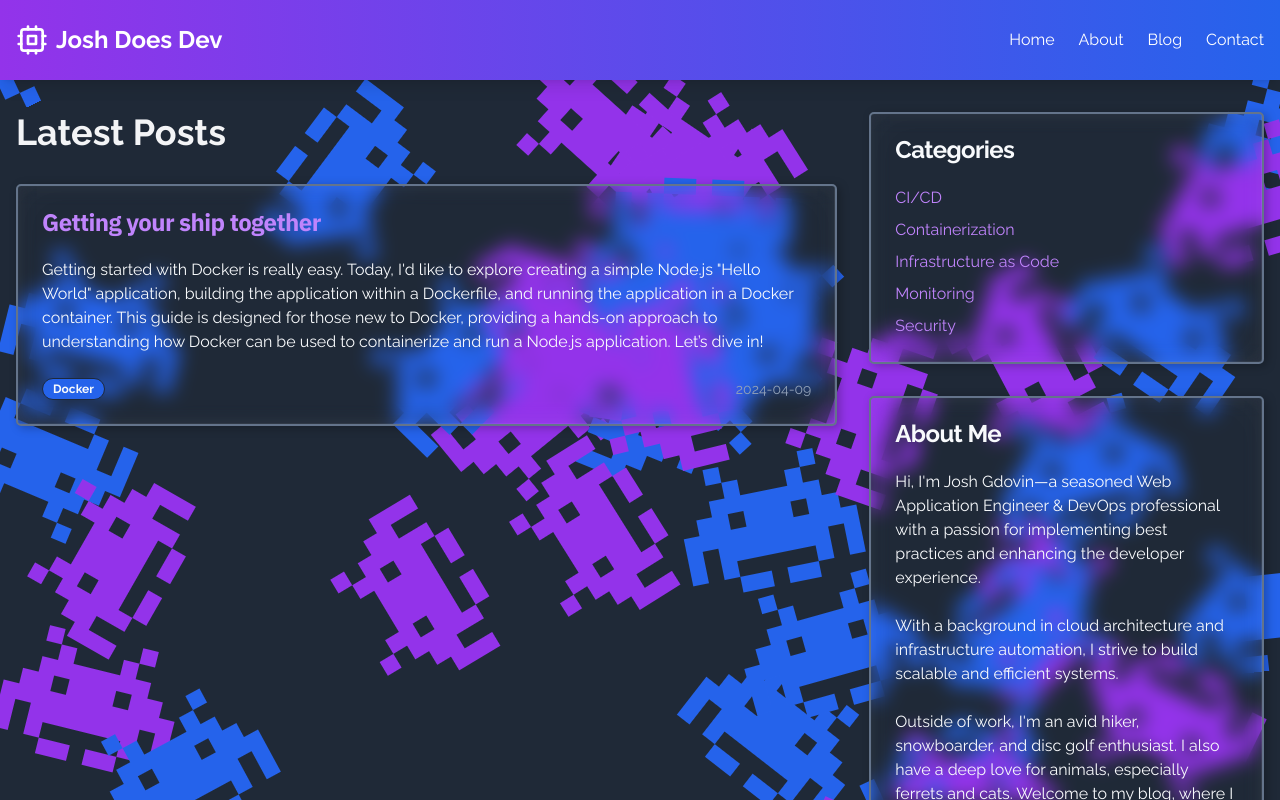
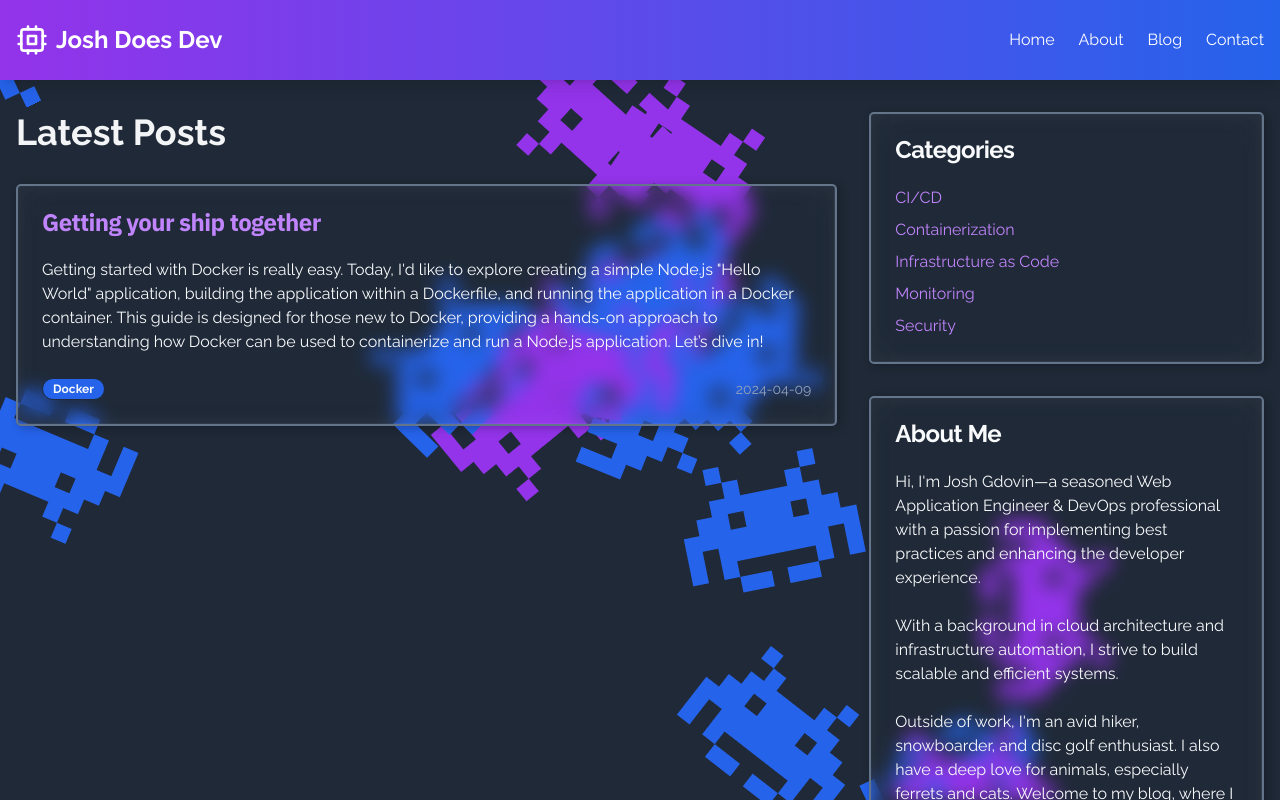
Before and after one commit to jgdovin/joshdoesdev, a Next.js app: page / in a window 1280 px wide. Shown: the top 800 px of the page. Built offline with nearby package versions, Linux system fonts and the light colour scheme.

Commit message:
less background

```diff
--- a/src/components/custom/Background.tsx
+++ b/src/components/custom/Background.tsx
@@ -38,7 +38,7 @@ const generateRandomProperties = (index: number) => {
 };
 
 const Background = () => {
-  const numSpans = 50; // Adjust the number of spans as needed
+  const numSpans = 25; // Adjust the number of spans as needed
 
   // Use useMemo to generate spans only once
   const spans = useMemo(() => {
```
